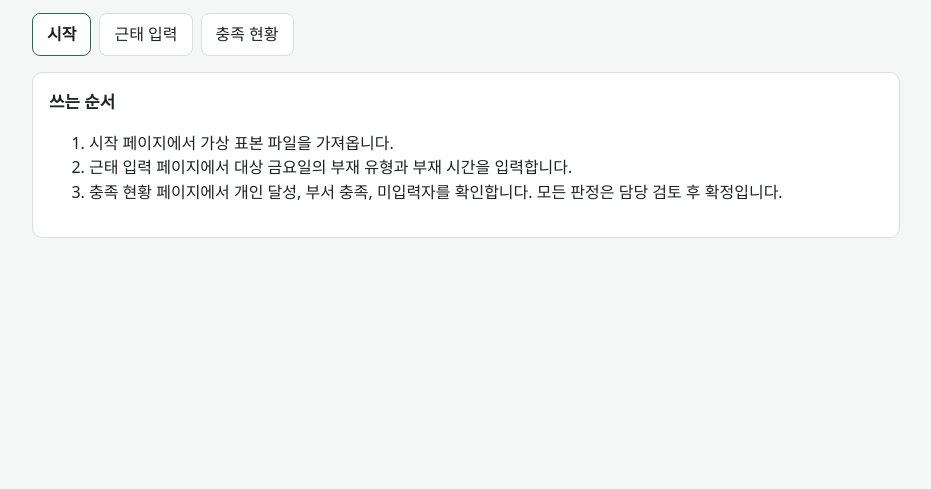
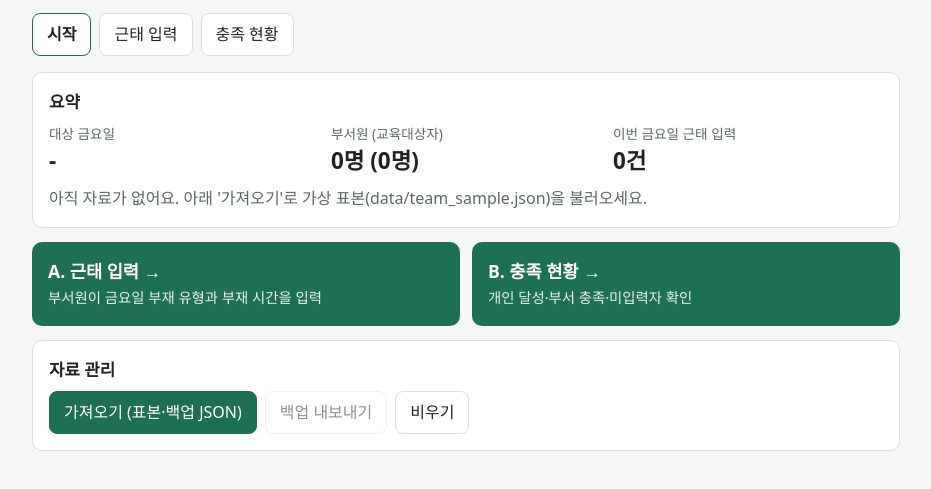
Before and after one commit to fman4444/AI, a plain HTML site: page tools/index.html in a window 1280 px wide. Shown: the part 83-572 px from the top of the page, without its empty margins (174-1105 px from the left). Drawn offline with Linux system fonts and the light colour scheme.

Commit message:
[팀-통합] 시작 페이지 요약·A/B 바로가기·가져오기·백업·비우기
Co-Authored-By: Claude Opus 5.5 <noreply@anthropic.com>
Claude-Session: https://claude.ai/code/session_01RzYW9Q9Y5qEWn66L7c8dnh

```diff
--- a/tools/index.html
+++ b/tools/index.html
@@ -5,6 +5,21 @@
 <meta name="viewport" content="width=device-width, initial-scale=1">
 <title>주 4.5일제 근무 현황 점검</title>
 <link rel="stylesheet" href="assets/style.css">
+<style>
+  .summary { display: grid; grid-template-columns: repeat(3, 1fr); gap: 12px; }
+  @media (max-width: 640px) { .summary { grid-template-columns: 1fr; } }
+  .summary .label { color: var(--muted); font-size: .85rem; }
+  .summary .value { font-size: 1.4rem; font-weight: 700; font-variant-numeric: tabular-nums; }
+  .go { display: grid; grid-template-columns: 1fr 1fr; gap: 12px; margin-bottom: 14px; }
+  @media (max-width: 640px) { .go { grid-template-columns: 1fr; } }
+  .go a {
+    display: block; padding: 16px; border-radius: 10px; text-decoration: none;
+    background: var(--accent); color: var(--accent-text);
+  }
+  .go a strong { display: block; font-size: 1.1rem; }
+  .go a span { font-size: .9rem; opacity: .9; }
+  .empty { color: var(--muted); margin: 8px 0 0; }
+</style>
 </head>
 <body>
 <div class="wrap">
@@ -18,14 +33,78 @@
   </nav>
 
   <div class="card">
-    <h2>쓰는 순서</h2>
-    <ol>
-      <li>시작 페이지에서 가상 표본 파일을 가져옵니다.</li>
-      <li>근태 입력 페이지에서 대상 금요일의 부재 유형과 부재 시간을 입력합니다.</li>
-      <li>충족 현황 페이지에서 개인 달성, 부서 충족, 미입력자를 확인합니다. 모든 판정은 담당 검토 후 확정입니다.</li>
-    </ol>
+    <h2>요약</h2>
+    <div class="summary">
+      <div><div class="label">대상 금요일</div><div class="value" id="sumFriday">-</div></div>
+      <div><div class="label">부서원 (교육대상자)</div><div class="value" id="sumMembers">0명</div></div>
+      <div><div class="label">이번 금요일 근태 입력</div><div class="value" id="sumAttendance">0건</div></div>
+    </div>
+    <p class="empty" id="sumEmpty">아직 자료가 없어요. 아래 '가져오기'로 가상 표본(data/team_sample.json)을 불러오세요.</p>
+  </div>
+
+  <div class="go">
+    <a href="pages/IN.html"><strong>A. 근태 입력 →</strong><span>부서원이 금요일 부재 유형과 부재 시간을 입력</span></a>
+    <a href="pages/board.html"><strong>B. 충족 현황 →</strong><span>개인 달성·부서 충족·미입력자 확인</span></a>
+  </div>
+
+  <div class="card">
+    <h2>자료 관리</h2>
+    <div class="row">
+      <button type="button" class="primary" id="importBtn">가져오기 (표본·백업 JSON)</button>
+      <input type="file" id="importFile" accept=".json,application/json" hidden>
+      <button type="button" id="exportBtn">백업 내보내기</button>
+      <button type="button" id="clearBtn">비우기</button>
+    </div>
+    <div class="msg" id="manageMsg" role="status" aria-live="polite" hidden></div>
   </div>
 </div>
 <script src="assets/common.js"></script>
+<script>
+(function () {
+  'use strict';
+  function $(id) { return document.getElementById(id); }
+
+  function showMsg(text, kind) {
+    var el = $('manageMsg');
+    el.textContent = text;
+    el.className = 'msg ' + kind;
+    el.hidden = false;
+  }
+
+  function renderSummary() {
+    var d = loadData();
+    var trainees = d.members.filter(function (m) { return m && m.trainee === true; }).length;
+    var thisFriday = d.attendance.filter(function (a) { return a && a.date === d.targetFriday; }).length;
+    $('sumFriday').textContent = d.targetFriday || '-';
+    $('sumMembers').textContent = d.members.length + '명 (' + trainees + '명)';
+    $('sumAttendance').textContent = thisFriday + '건';
+    $('sumEmpty').hidden = d.members.length > 0;
+    $('exportBtn').disabled = d.members.length === 0 && d.attendance.length === 0;
+  }
+
+  $('importBtn').addEventListener('click', function () { $('importFile').click(); });
+  $('importFile').addEventListener('change', function (e) {
+    var file = e.target.files && e.target.files[0];
+    e.target.value = '';
+    if (!file) { return; }
+    importJson(file).then(function (r) {
+      showMsg(r.message, r.ok ? 'ok' : 'error');
+      renderSummary();
+    });
+  });
+  $('exportBtn').addEventListener('click', function () {
+    exportJson();
+    showMsg('백업 파일(team2g_backup.json)을 내려받았어요.', 'ok');
+  });
+  $('clearBtn').addEventListener('click', function () {
+    if (!window.confirm('저장된 자료를 모두 지울까요? 필요하면 먼저 백업을 내보내세요.')) { return; }
+    clearData();
+    showMsg('비웠어요. 가져오기로 표본을 다시 불러올 수 있어요.', 'ok');
+    renderSummary();
+  });
+
+  renderSummary();
+})();
+</script>
 </body>
 </html>
```
